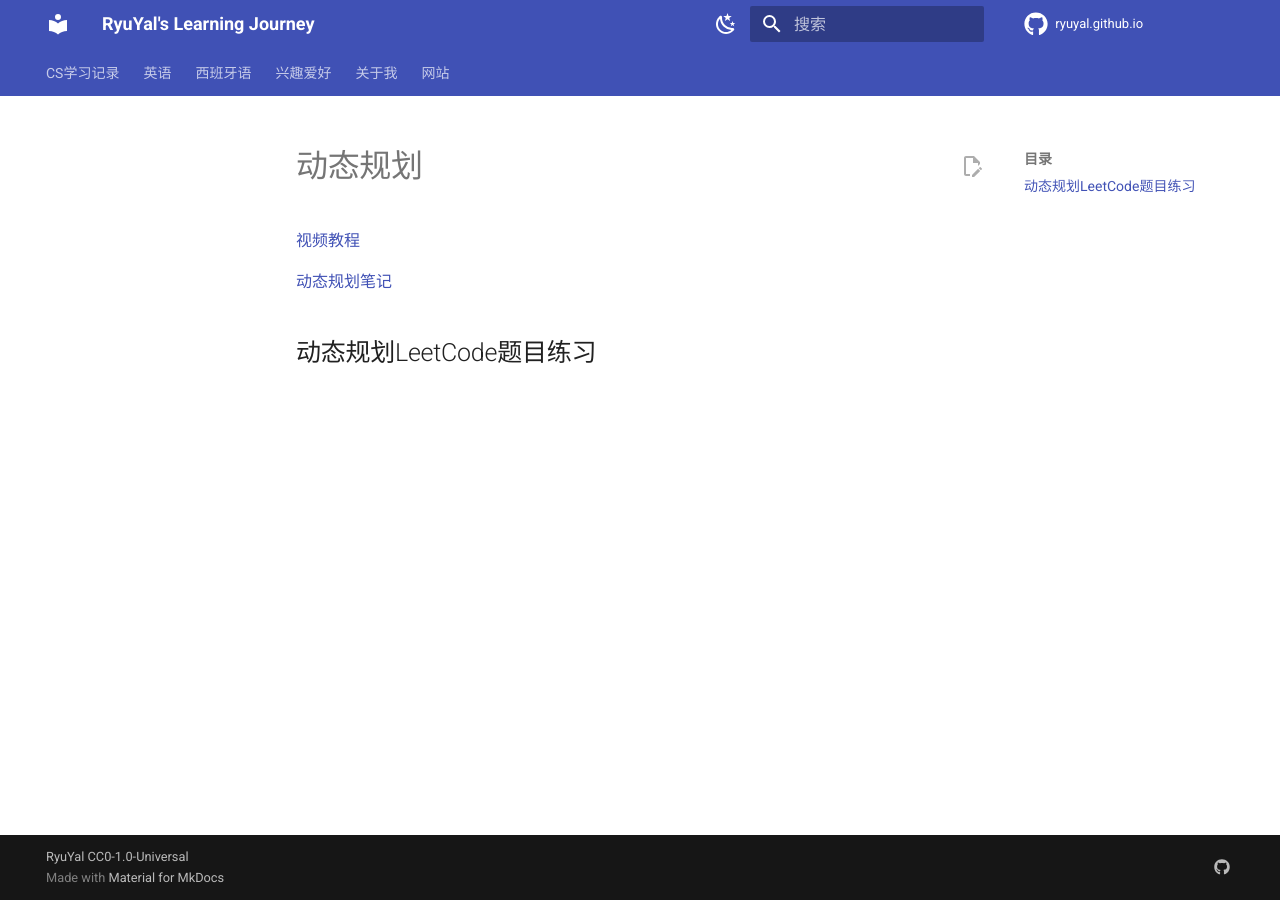
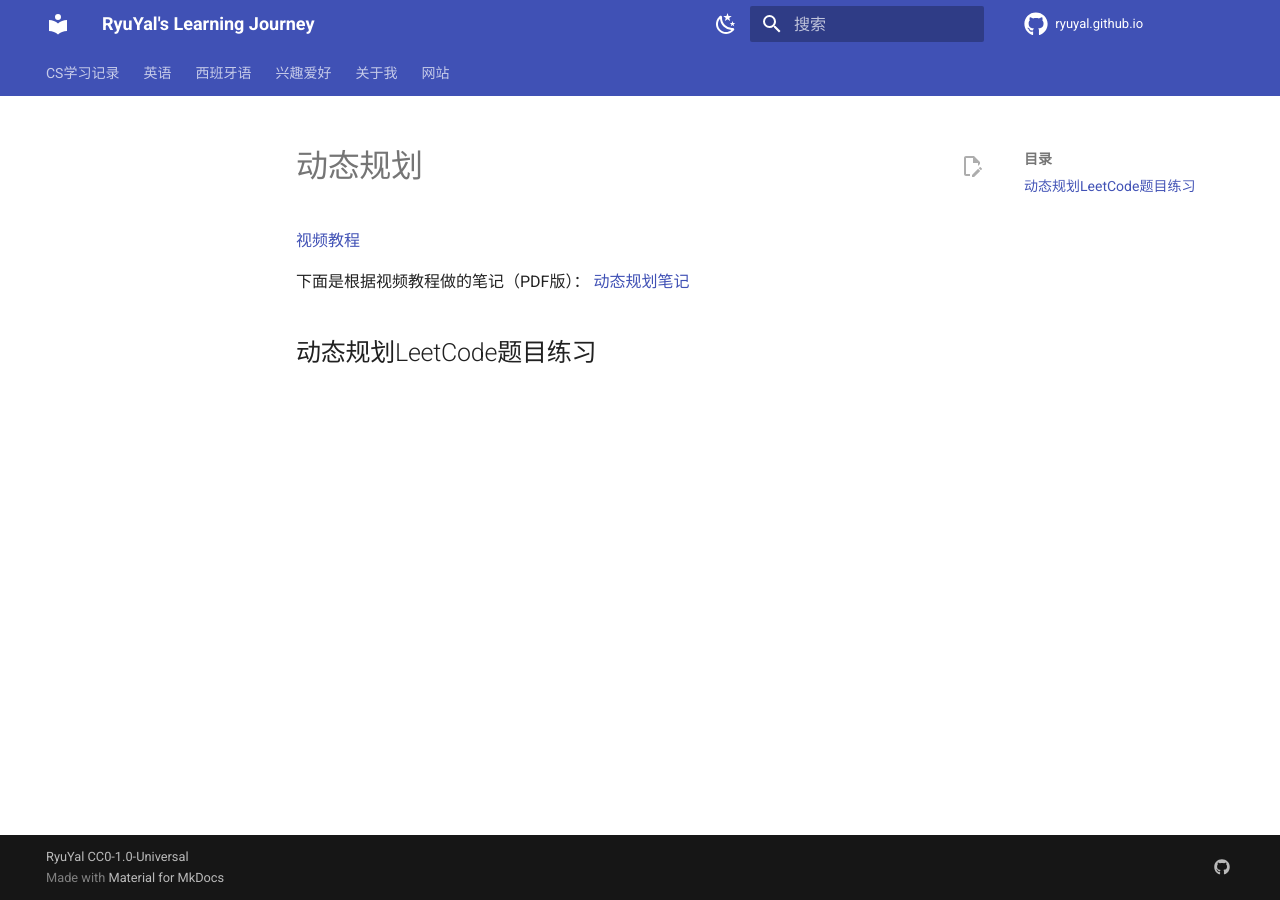
Before and after one commit to ryuyal/ryuyal.github.io, an MkDocs documentation site: the page built from docs/CS/Algos/dynamic_programming.md, in a window 1280 px wide. Built offline with MkDocs 1.6.1 and Material for MkDocs 9.7.7, drawn with Linux system fonts in a browser that asks for light colours; comment, search, counter and statistics services are not loaded.

Commit message:
update dp_notes

```diff
--- a/docs/CS/Algos/dynamic_programming.md
+++ b/docs/CS/Algos/dynamic_programming.md
@@ -1,7 +1,12 @@
+---
+title: 动态规划
+---
+
 # 动态规划
 
 [视频教程](https://youtu.be/oBt53YbR9Kk)
 
+下面是根据视频教程做的笔记（PDF版）：
 [动态规划笔记](./ds_notes/dp.pdf)
 
 ## 动态规划LeetCode题目练习
```
